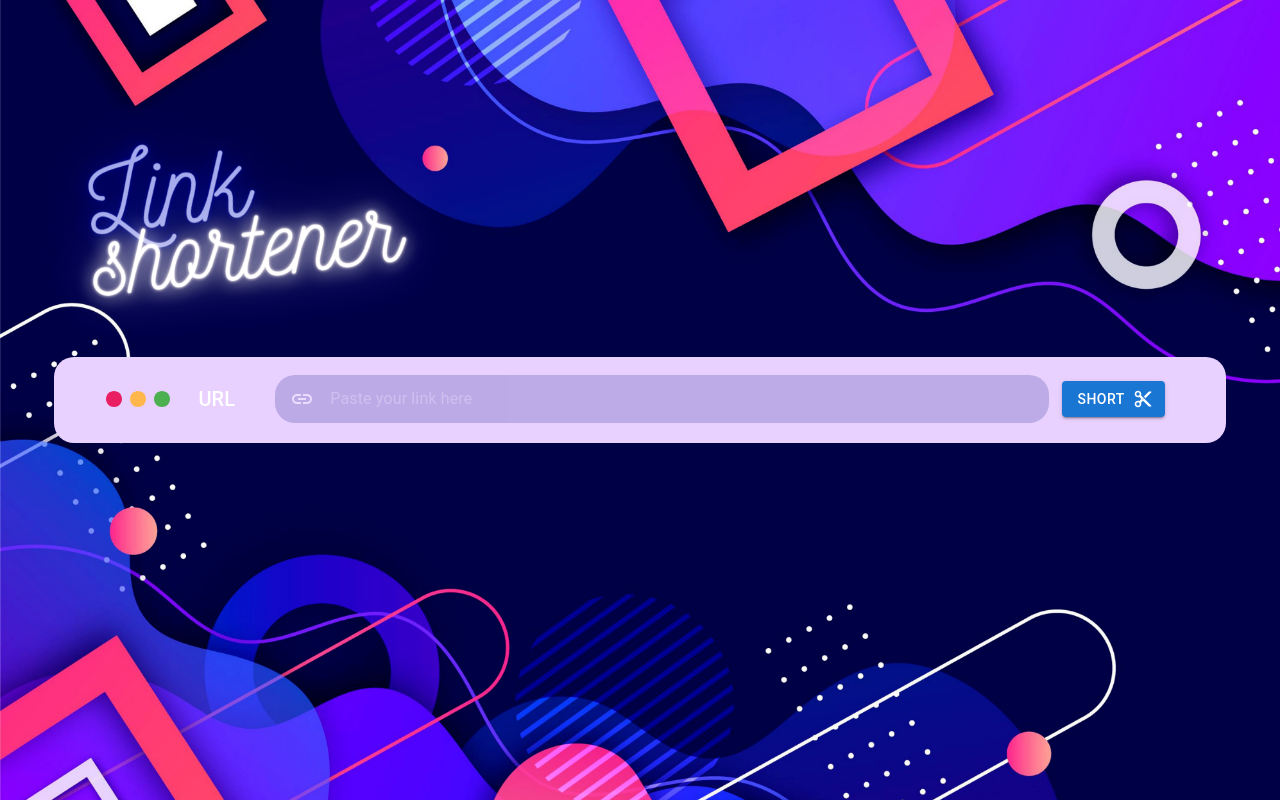
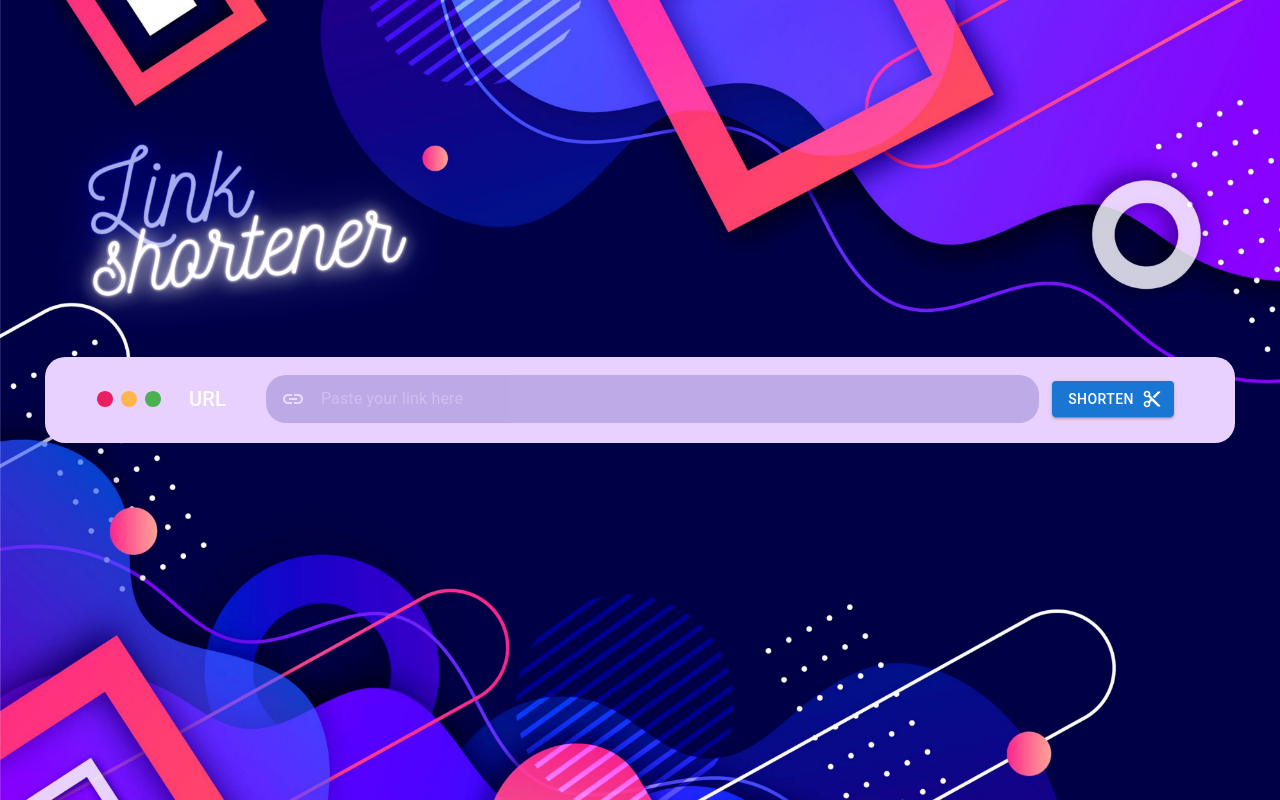
Before and after one commit to ThuryaNasser/Link-shortener-website, a React (Create React App) app: page / in a window 1280 px wide. Built offline with nearby package versions, Linux system fonts and the light colour scheme.

Commit message:
rename button

```diff
--- a/src/components/ShortenerButton.js
+++ b/src/components/ShortenerButton.js
@@ -21,7 +21,7 @@ const ShortenerButton = (props) => {
         endIcon={<ContentCutIcon />}
         onClick={shortUrlService}
       >
-        SHORT
+      Shorten
       </Button>
     </Stack>
   );
--- a/src/css/display-area.css
+++ b/src/css/display-area.css
@@ -32,6 +32,6 @@
     padding-left: 45px;
   }
   .short-link {
-    margin-left: 50px !important;
+    margin-left: 55px !important;
   }
 }
--- a/src/css/main-bar.css
+++ b/src/css/main-bar.css
@@ -29,6 +29,6 @@
 
 @media screen and (max-width: 375px) {
   .main-bar-style {
-    width: 30%;
+    width: 32%;
   }
 }
```
